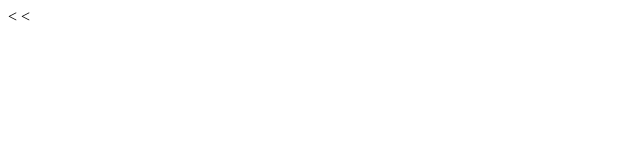
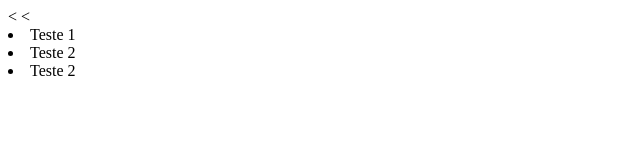
Before and after one commit to gomezedmar/GitHub, a plain HTML site: page index.html in a window 1280 px wide. Shown: the whole page, without its empty margins (0-640 px from the left). Drawn offline with Linux system fonts and the light colour scheme.

Commit message:
Lista de testes adicionada

```diff
--- a/index.html
+++ b/index.html
@@ -4,6 +4,9 @@
   <head>
     <meta charset="utf-8">
     <title>TESTE TESTE TESTE</title>
+      <li> Teste 1</li>
+      <li> Teste 2</li>
+      <li> Teste 2</li>
   </head>
   <body>
 
```
